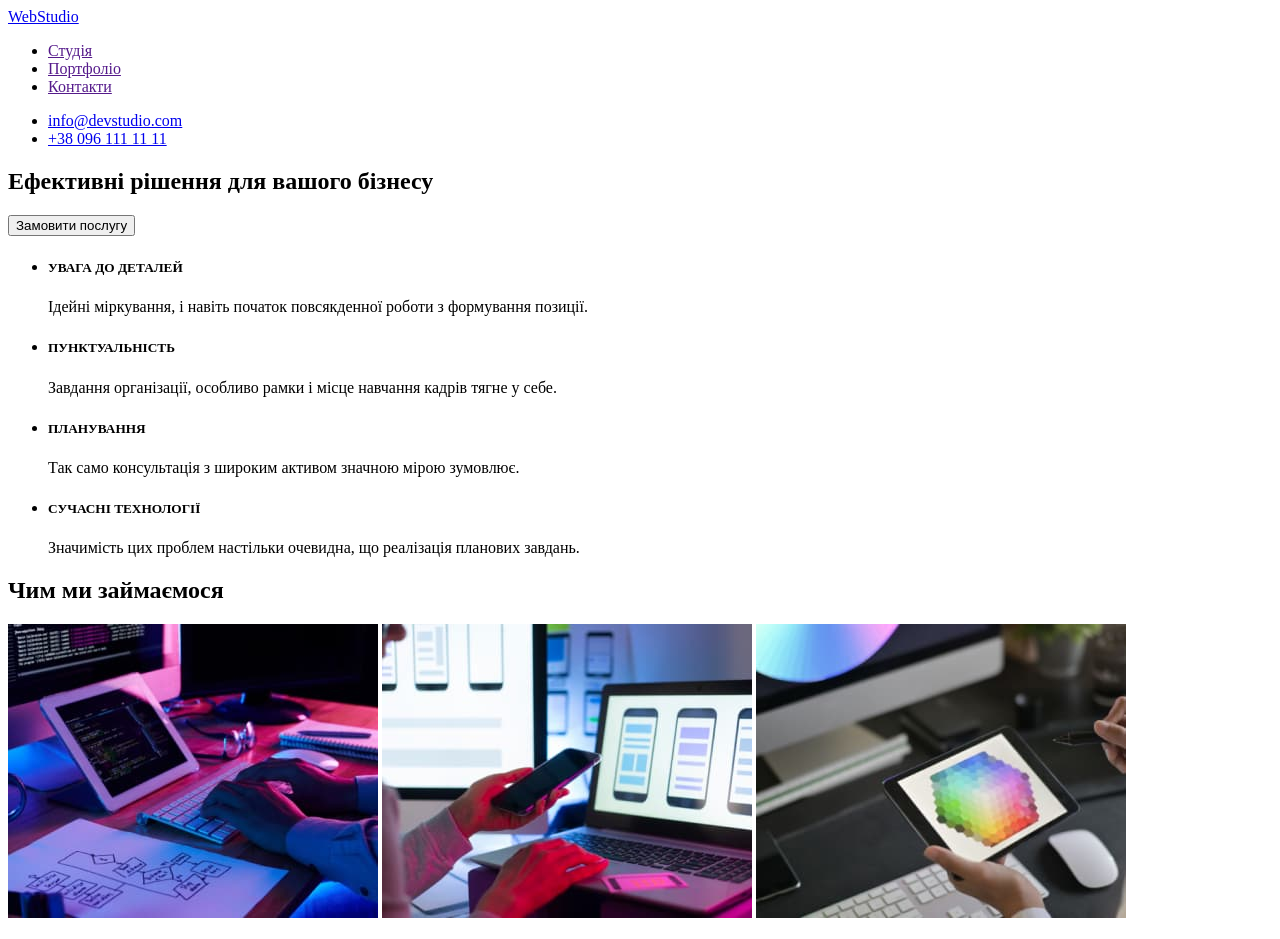
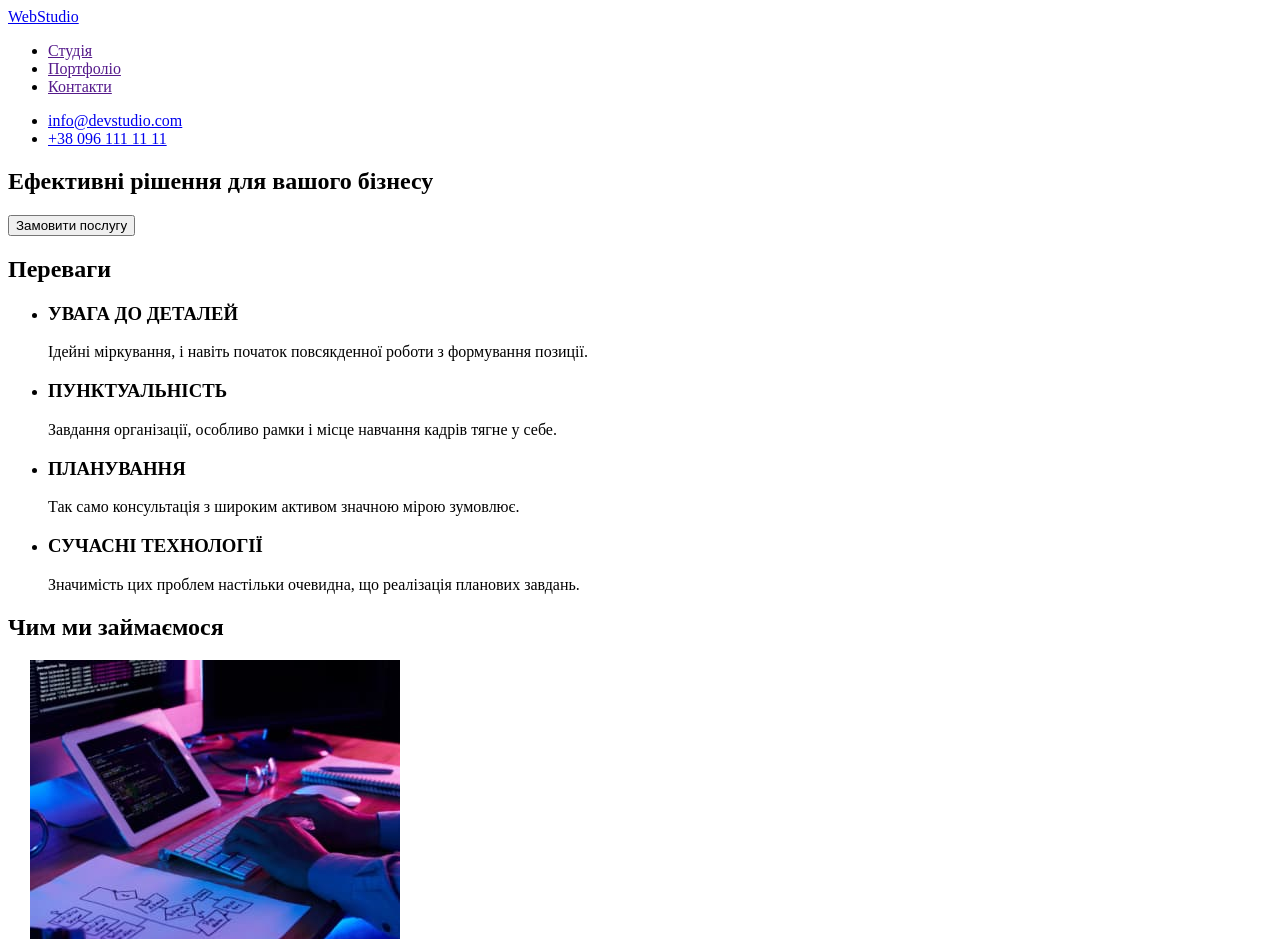
Before and after one commit to vsatyrenko/goit-markup-hw-01, a plain HTML site: page index.html in a window 1280 px wide. Shown: the top 939 px of the page. Drawn offline with Linux system fonts and the light colour scheme.

Commit message:
Поправки

```diff
--- a/index.html
+++ b/index.html
@@ -32,23 +32,24 @@
       </section>
 
       <section>
+        <h2>Переваги</h2>
         <ul>
           <li>
-            <h5>УВАГА ДО ДЕТАЛЕЙ</h5>
+            <h3>УВАГА ДО ДЕТАЛЕЙ</h3>
             <p>Ідейні міркування, i навіть початок повсякденної роботи з
             формування позиції.</p>
           </li>
           <li>
-            <h5>ПУНКТУАЛЬНІСТЬ</h5>
+            <h3>ПУНКТУАЛЬНІСТЬ</h3>
             <p>Завдання організації, особливо рамки i місце навчання кадрів тягне
             у себе.</p>
           </li>
           <li>
-            <h5>ПЛАНУВАННЯ</h5>
+            <h3>ПЛАНУВАННЯ</h3>
             <p>Так само консультація з широким активом значною мірою зумовлює.</p>
           </li>
           <li>
-            <h5>СУЧАСНІ ТЕХНОЛОГІЇ</h5>
+            <h3>СУЧАСНІ ТЕХНОЛОГІЇ</h3>
             <p>Значимість цих проблем настільки очевидна, що реалізація планових
             завдань.</p>
           </li>
@@ -57,9 +58,9 @@
 
       <section>
         <h2>Чим ми займаємося</h2>
-        <img src="./images/img.jpg" alt="Кодування" width="370"/>
-        <img src="./images/img(2).jpg" alt="Сматрфон в руках" width="370"/>
-        <img src="./images/img(3).jpg" alt="Планшет на екрані з фігурою" width="370"/>
+        <li><img src="./images/img.jpg" alt="Кодування" width="370" /></li>
+        <li><img src="./images/img-2.jpg" alt="Сматрфон в руках" width="370" /></li>
+        <li><img src="./images/img-3.jpg" alt="Планшет на екрані з фігурою" width="370" /></li>
       </section>
       <section>
         <h2>Наша команда</h2>
@@ -68,14 +69,14 @@
           <h3>Ігор Дем'яненко</h3>
           <p>Product Designer</p>
 
-            <img src="./images/b/img(2).jpg" alt="Ольга Рєпіна" width="270"/>
+            <img src="./images/b/img-2.jpg" alt="Ольга Рєпіна" width="270"/>
           <h3>Ольга Рєпіна</h3>
           <p>Frontend Developer</p>
-            <img src="./images/b/img(3).jpg" alt="Микола Тарасов" width="270"/>
+            <img src="./images/b/img-3.jpg" alt="Микола Тарасов" width="270"/>
 
           <h3>Микола Тарасов</h3>
           <p>Marketing</p>
-            <img src="./images/b/img(4).jpg" alt="Михайло Єрмаков" width="270"/>
+            <img src="./images/b/img-4.jpg" alt="Михайло Єрмаков" width="270"/>
 
           <h3>Михайло Єрмаков</h3>
           <p>UI Designer</p>
@@ -84,7 +85,7 @@
     </main>
 
     <footer>
-      <a href="/index.html">WebStudio</a>
+      <a href="./index.html">WebStudio</a>
       <address>
         <ul>
           <li>
```
Also changed, not shown: images/b/img-2.jpg (renamed from images/b/img(2).jpg), images/b/img-3.jpg (renamed from images/b/img(3).jpg), images/b/img-4.jpg (renamed from images/b/img(4).jpg), images/img-2.jpg (renamed from images/img(2).jpg), images/img-3.jpg (renamed from images/img(3).jpg).
